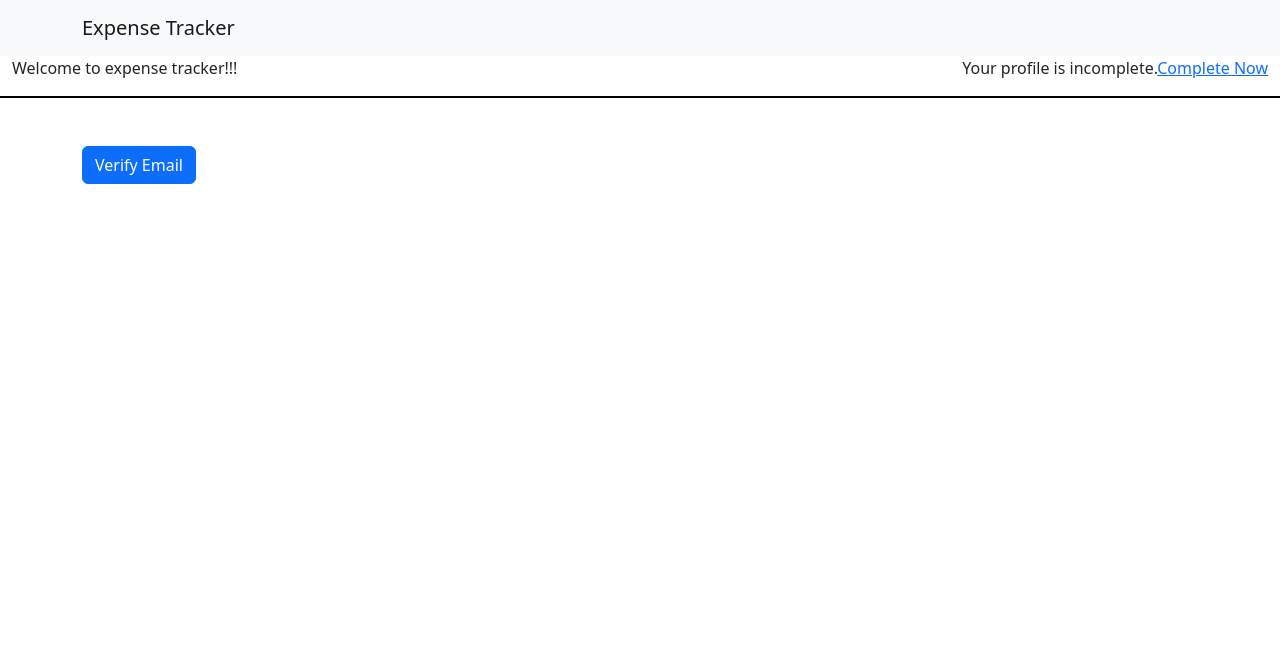
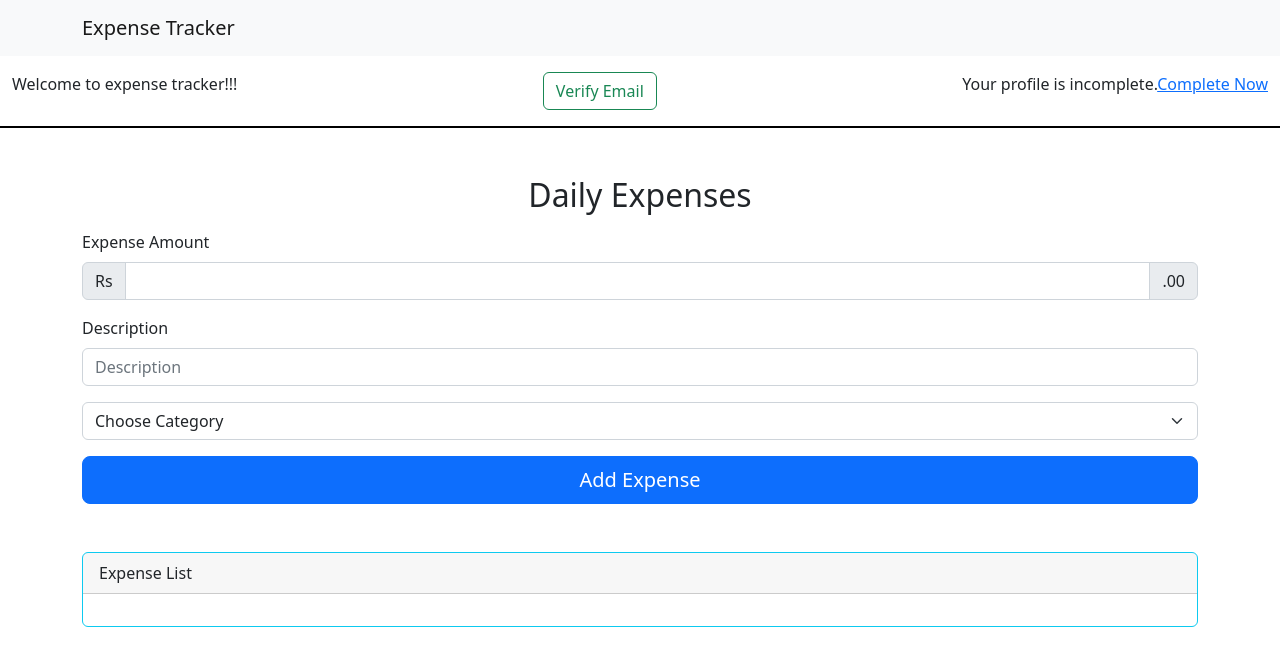
Before and after one commit to VivekPaswan24/React_ET_Project, a React (Create React App) app: page /welcome in a window 1280 px wide. Shown: the top 666 px of the page. Built offline with nearby package versions, Linux system fonts and the light colour scheme.

Commit message:
Added Expense Form

```diff
--- a/src/App.js
+++ b/src/App.js
@@ -1,27 +1,38 @@
 import React from "react";
 
-import {createBrowserRouter,RouterProvider} from 'react-router-dom'
+import { createBrowserRouter, RouterProvider } from "react-router-dom";
 import RootLayout from "./pages/Root";
 import AuthPage from "./pages/Auth";
 import WelcomePage from "./pages/Welcome";
-import UpdatProfilePage, {loader as profileInfoLoader} from "./pages/UpdateProfile";
+import UpdatProfilePage, {
+  loader as profileInfoLoader,
+} from "./pages/UpdateProfile";
 import ErrorPage from "./pages/Error";
 import PasswordChangePage from "./pages/PasswordChange";
+import { ExpenseProvider } from "./store/expense-context";
 
 function App() {
-
-  const router=createBrowserRouter([
-    {path:'/', element:<RootLayout/>, errorElement:<ErrorPage/>, children:[
-      {index: true , element:<AuthPage/>},
-      {path:'welcome',element:<WelcomePage/>},
-      {path:'updateProfile',element:<UpdatProfilePage/>,loader:profileInfoLoader},
-      {path:'forgot', element:<PasswordChangePage/>}
-    ]}
-  ])
+  const router = createBrowserRouter([
+    {
+      path: "/",
+      element: <RootLayout />,
+      errorElement: <ErrorPage />,
+      children: [
+        { index: true, element: <AuthPage /> },
+        { path: "welcome", element: <WelcomePage /> },
+        {
+          path: "updateProfile",
+          element: <UpdatProfilePage />,
+          loader: profileInfoLoader,
+        },
+        { path: "forgot", element: <PasswordChangePage /> },
+      ],
+    },
+  ]);
   return (
-    <div>
-    <RouterProvider router={router}/>
-    </div>
+    <ExpenseProvider>
+      <RouterProvider router={router} />
+    </ExpenseProvider>
   );
 }
 
--- a/src/components/Auth/AuthForm.js
+++ b/src/components/Auth/AuthForm.js
@@ -51,6 +51,7 @@ const AuthForm = () => {
             returnSecureToken: true,
           }
         );
+        console.log(response)
         localStorage.setItem("token", response.data.idToken);
         navigate("/welcome");
       } catch (error) {
--- /dev/null
+++ b/src/components/Expenses/ExpenseForm.js
@@ -0,0 +1,58 @@
+import React, { useContext, useRef } from "react";
+import { Button, Form, InputGroup } from "react-bootstrap";
+import ExpenseContext from "../../store/expense-context";
+
+const ExpenseForm = () => {
+  const desInputRef=useRef();
+  const amountInputRef=useRef();
+  const catInputRef=useRef();
+
+  const expenseCtx=useContext(ExpenseContext);
+
+  const submitHandler=(event)=>{
+    event.preventDefault();
+
+    const enteredAmount=amountInputRef.current.value;
+    const enteredDes=desInputRef.current.value;
+    const enteredCat=catInputRef.current.value;
+
+    const expenseDetails={
+      amount:enteredAmount,
+      description:enteredDes,
+      category:enteredCat
+    }
+
+    expenseCtx.addExpense(expenseDetails);
+
+  }
+
+  return (
+    <Form onSubmit={submitHandler}>
+      <Form.Group className="mt-3">
+        <Form.Label>Expense Amount</Form.Label>
+        <InputGroup className="mb-3">
+          <InputGroup.Text>Rs</InputGroup.Text>
+          <Form.Control type="number" ref={amountInputRef} />
+          <InputGroup.Text>.00</InputGroup.Text>
+        </InputGroup>
+      </Form.Group>
+      <Form.Group className="mb-3">
+        <Form.Label>Description</Form.Label>
+        <Form.Control type="text" placeholder="Description" ref={desInputRef} />
+      </Form.Group>
+      <Form.Select className="mb-3" ref={catInputRef}>
+        <option>Choose Category</option>
+        <option value="Food">Food</option>
+        <option value="Petrol">Petrol</option>
+        <option value="Salary">Salary</option>
+      </Form.Select>
+      <div className="d-grid gap-2">
+      <Button  type="submit" variant="primary" size="lg">
+        Add Expense
+      </Button>
+    </div>
+    </Form>
+  );
+};
+
+export default ExpenseForm;
--- /dev/null
+++ b/src/components/Expenses/ExpenseList.js
@@ -0,0 +1,20 @@
+import React, { useContext } from "react";
+import { Card,ListGroup } from "react-bootstrap";
+import ExpenseContext from "../../store/expense-context";
+import NewExpense from "./NewExpense";
+const ExpenseList = () => {
+
+    const expenseCtx=useContext(ExpenseContext);
+  return (
+    <Card border="info" className="mt-5">
+      <Card.Header>Expense List</Card.Header>
+      <Card.Body>
+      <ListGroup as="ol" numbered>
+        {expenseCtx.expenses.map((ele)=> <NewExpense key={Math.random().toFixed(4)} cat={ele.category} des={ele.description} amount={ele.amount} />)}
+      </ListGroup>
+      </Card.Body>
+    </Card>
+  );
+};
+
+export default ExpenseList;
--- /dev/null
+++ b/src/components/Expenses/Expenses.js
@@ -0,0 +1,12 @@
+import React from "react";
+import ExpenseForm from "./ExpenseForm";
+import ExpenseList from "./ExpenseList";
+
+const Expenses=()=>{
+    return <>
+    <ExpenseForm/>
+    <ExpenseList/>
+    </>
+};
+
+export default Expenses;
--- /dev/null
+++ b/src/components/Expenses/NewExpense.js
@@ -0,0 +1,19 @@
+import React from "react";
+import { ListGroup } from "react-bootstrap";
+
+const NewExpense = (props) => {
+  return (
+      <ListGroup.Item
+        as="li"
+        className="d-flex justify-content-between align-items-start"
+      >
+        <div className="ms-2 me-auto">
+          <div className="fw-bold">{props.cat}</div>
+          {props.des}
+        </div>
+        <div>{`Amount: ${props.amount} Rs`}</div>
+      </ListGroup.Item>
+  );
+};
+
+export default NewExpense;
--- a/src/pages/Welcome.js
+++ b/src/pages/Welcome.js
@@ -2,6 +2,7 @@ import axios from "axios";
 import React from "react";
 import { Container, Button } from "react-bootstrap";
 import { NavLink } from "react-router-dom";
+import Expenses from "../components/Expenses/Expenses";
 
 import classes from "./Welcome.module.css";
 
@@ -23,13 +24,15 @@ const WelcomePage = () => {
     <>
       <Container fluid className={classes.msg}>
         <p>Welcome to expense tracker!!!</p>
+        <Button variant="outline-success" onClick={varifyEmailHandler} className='mb-3'>Verify Email</Button>
         <p>
           Your profile is incomplete.
           <NavLink to="/updateProfile">Complete Now</NavLink>
         </p>
       </Container>
       <Container className="mt-5">
-        <Button onClick={varifyEmailHandler}>Verify Email</Button>
+        <h2 style={{textAlign:'center'}}>Daily Expenses</h2>
+        <Expenses/>
       </Container>
     </>
   );
--- a/src/pages/Welcome.module.css
+++ b/src/pages/Welcome.module.css
@@ -1,5 +1,6 @@
 .msg{
     display: flex;
     justify-content: space-between;
+    margin-top: 1rem;
     border-bottom: 2px solid black;
 }
--- /dev/null
+++ b/src/store/expense-context.js
@@ -0,0 +1,35 @@
+import React, { useState } from "react";
+
+const ExpenseContext = React.createContext({
+  expenses: [],
+  totalAmount: 0,
+  addExpense: () => {},
+});
+
+export default ExpenseContext;
+
+export const ExpenseProvider = (props) => {
+  const [expenses, setExpenses] = useState([]);
+  const [totalAmount, setTotalAmount] = useState(0);
+
+  const addExpenseHandler = (expense) => {
+    setExpenses((prevState)=>{
+        const updatedExpenses=prevState.concat(expense);
+        return updatedExpenses;
+    })
+    setTotalAmount((prevAmount)=>{
+        return prevAmount=prevAmount+expense.amount
+    })
+  };
+
+  const expenseContext = {
+    expenses: expenses,
+    totalAmount: totalAmount,
+    addExpense: addExpenseHandler,
+  };
+  return (
+    <ExpenseContext.Provider value={expenseContext}>
+      {props.children}
+    </ExpenseContext.Provider>
+  );
+};
```
